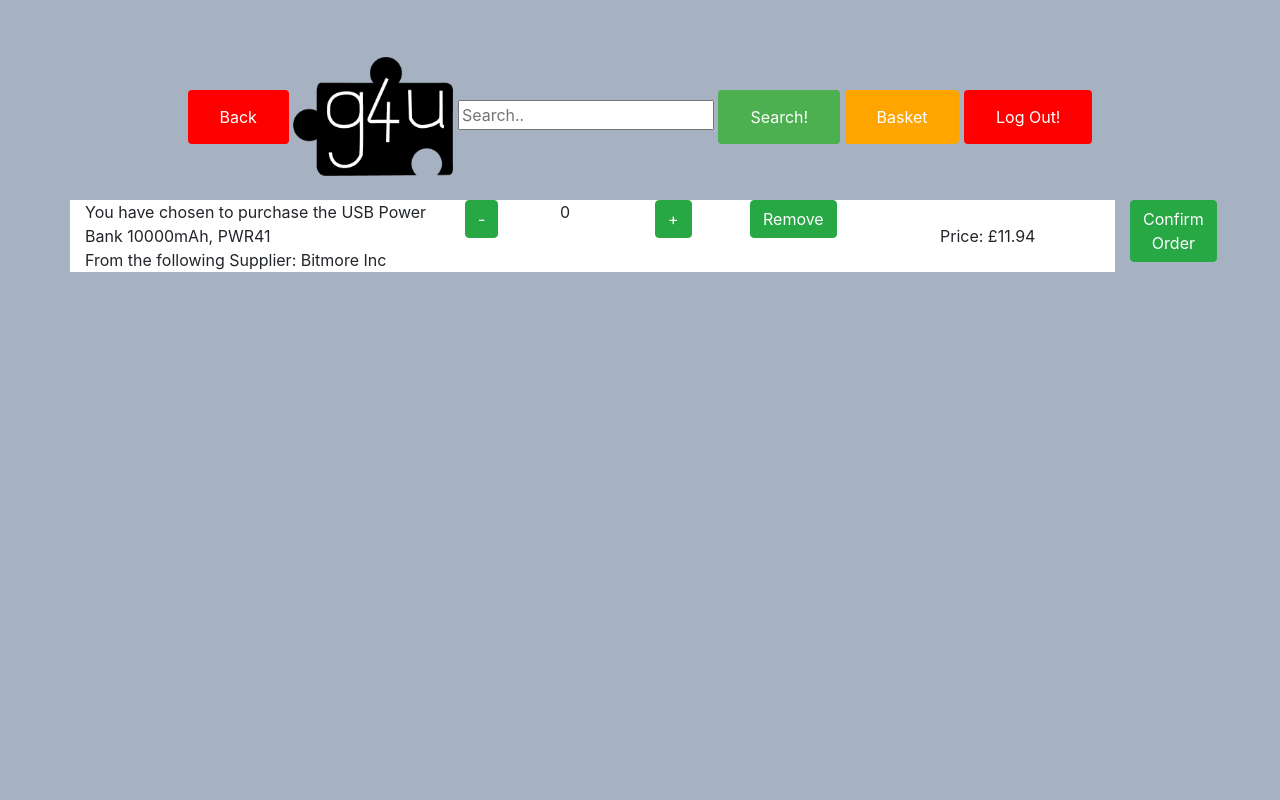
After one commit to danielducp/GroupDesignProject, a PHP site: page /basket.php?SuppliedProductsID=1 in a window 1280 px wide. The commit adds this page. Run offline with PHP 8.4, Linux system fonts and the light colour scheme; data comes from the database, SQL or seed files in the repository.

Commit message:
Slight basket functionality

```diff
--- /dev/null
+++ b/basket.php
@@ -0,0 +1,77 @@
+<html>
+<head>
+    <link href="style.css"
+          rel="stylesheet"
+          type="text/css">
+    <link rel="stylesheet"
+          href="https://stackpath.bootstrapcdn.com/bootstrap/4.4.1/css/bootstrap.min.css"
+          integrity="sha384-Vkoo8x4CGsO3+Hhxv8T/Q5PaXtkKtu6ug5TOeNV6gBiFeWPGFN9MuhOf23Q9Ifjh"
+          crossorigin="anonymous">
+</head>
+<body style="background-color:#a6b2c1">
+    <div class="topnav" ALIGN="center">
+        <button id="logout-button" class="btn btn-danger">Back</button>
+        <img src="g4uimageprototype.png" alt="G4ULogo"  width="12.5%"></img>
+        <input type="text" placeholder="Search.." style="margin-top: 100px;">
+
+        <button id="search-button" class="btn btn-success">Search!</button>
+        <button id="basket-button" class="btn btn-warning">Basket</button>
+        <button id="logout-button" class="btn btn-danger">Log Out!</button>
+    </div>
+    <br>
+    <div class="container">
+        <div class="row">
+            <div class="col-sm-4" style="background-color:white;">
+
+
+            <?php
+require ("config.php");
+
+$SuppliedProductsID=$_GET['SuppliedProductsID'];
+$sqlQuery = $pdo->prepare('SELECT * FROM suppliedproducts INNER JOIN product ON suppliedproducts.ProductCode = product.ProductCode WHERE SuppliedProductsID = :SuppliedProductsID');
+$sqlQuery->execute(['SuppliedProductsID' => $SuppliedProductsID]);
+
+;
+
+while($row = $sqlQuery->fetch())
+{
+
+echo "<TC>";
+echo "You have chosen to purchase the ".$row['ProductName'];
+echo ", ".$row['ProductCode'];
+echo "<br>From the following Supplier: ".$row['SupplierName'];
+
+
+
+?>
+            </div>
+            <div class="col-sm-1" style="background-color:white;">
+                <button id="reduce-button" class="btn btn-success">-</button>
+            </div>
+            <div class="col-sm-1" style="background-color:white;">
+                <p>0</p>
+            </div>
+            <div class="col-sm-1" style="background-color:white;">
+                <button id="increase-button" class="btn btn-success">+</button>
+            </div>
+            <div class="col-sm-2" style="background-color:white;">
+                <button id="remove-button" class="btn btn-success">Remove</button>
+            </div>
+            <div class="col-sm-2" style="background-color:white;">
+                <p><br><?php echo "Price: £".$row['TotalCost'];}?>
+</p>
+
+            </div>
+            <div class="col-sm-1">
+                <button id="confirm-button" class="btn btn-success">Confirm Order</button>
+            </div>
+        </div>
+      </div>
+    </div>
+
+
+
+
+
+</body>
+</html>
```
Also changed, not shown: SupplierInformation.php (added, +88 -0 lines), productInformation.php (+46 -1 lines).
